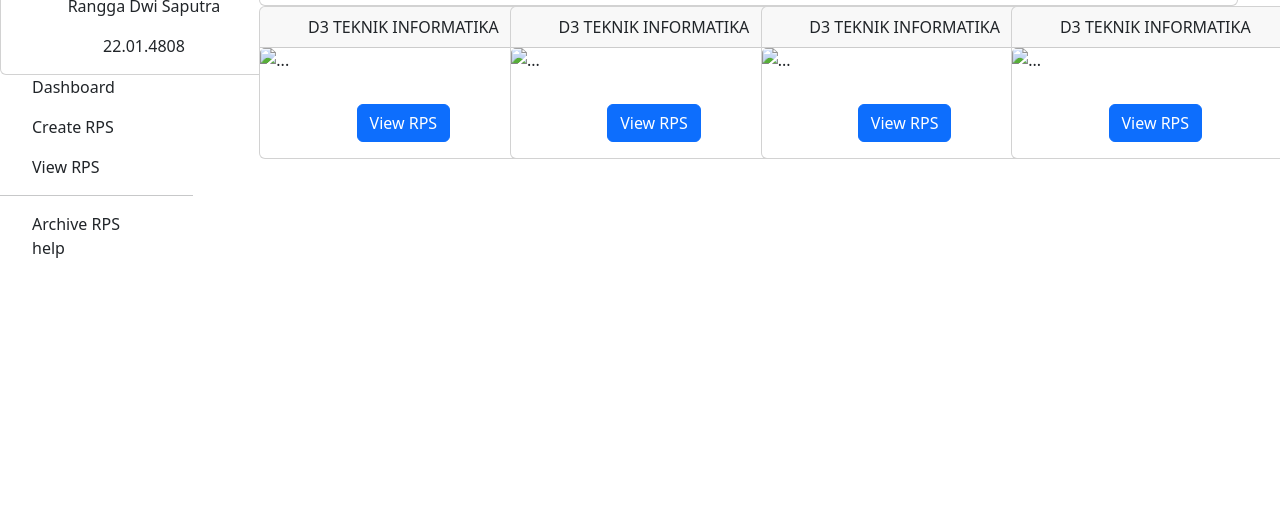
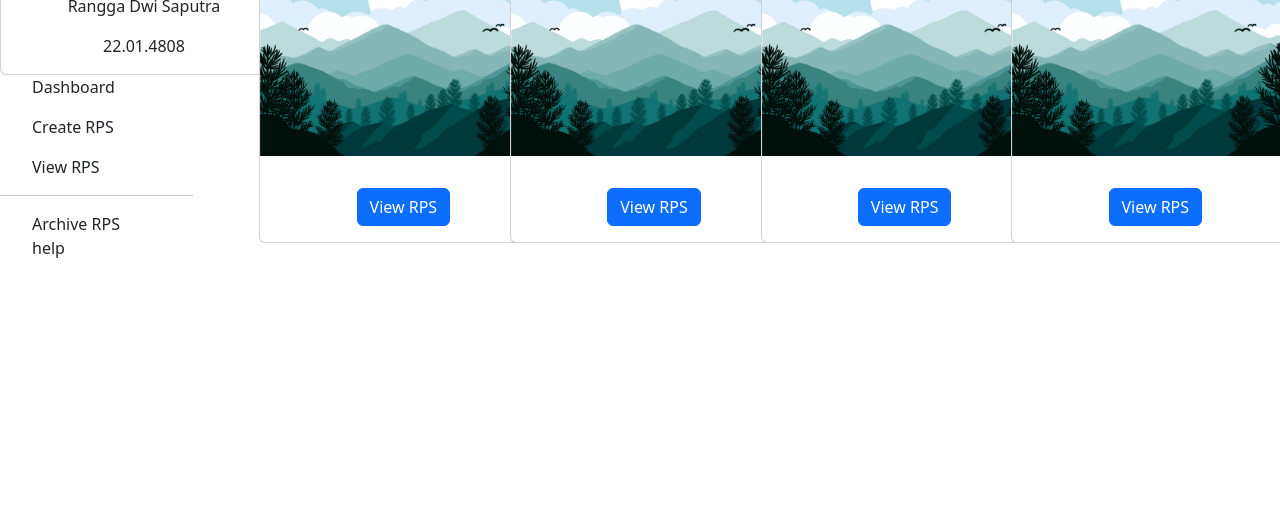
Before and after one commit to ranggadwii/rps, a plain HTML site: page index.html in a window 1280 px wide. Shown: the part 294-800 px from the top of the page. Drawn offline with nearby package versions, Linux system fonts and the light colour scheme; the site is published under a folder, as on GitHub Pages, so addresses that start at the root find nothing.

Commit message:
Update index.html

```diff
--- a/index.html
+++ b/index.html
@@ -60,7 +60,7 @@
               <div class="col-3">
                 <div class="card" style="width: 18rem;">
                   <div class="card-header text-center">D3 TEKNIK INFORMATIKA</div>
-                  <img src="/asset/6221846.jpg" class="card-img-top " alt="...">
+                  <img src="asset/6221846.jpg" class="card-img-top " alt="...">
                   <div class="card-body text-center">
                     <h5 class="card-title"></h5>
                     <p class="card-text"></p>
@@ -71,7 +71,7 @@
               <div class="col-3">
                 <div class="card" style="width: 18rem;">
                   <div class="card-header text-center">D3 TEKNIK INFORMATIKA</div>
-                  <img src="/asset/6221846.jpg" class="card-img-top " alt="...">
+                  <img src="asset/6221846.jpg" class="card-img-top " alt="...">
                   <div class="card-body text-center">
                     <h5 class="card-title"></h5>
                     <p class="card-text"></p>
@@ -82,7 +82,7 @@
               <div class="col-3">
                 <div class="card" style="width: 18rem;">
                   <div class="card-header text-center">D3 TEKNIK INFORMATIKA</div>
-                  <img src="/asset/6221846.jpg" class="card-img-top " alt="...">
+                  <img src="asset/6221846.jpg" class="card-img-top " alt="...">
                   <div class="card-body text-center">
                     <h5 class="card-title"></h5>
                     <p class="card-text"></p>
@@ -93,7 +93,7 @@
               <div class="col-3">
                 <div class="card" style="width: 18rem;">
                   <div class="card-header text-center">D3 TEKNIK INFORMATIKA</div>
-                  <img src="/asset/6221846.jpg" class="card-img-top " alt="...">
+                  <img src="asset/6221846.jpg" class="card-img-top " alt="...">
                   <div class="card-body text-center">
                     <h5 class="card-title"></h5>
                     <p class="card-text"></p>
```
